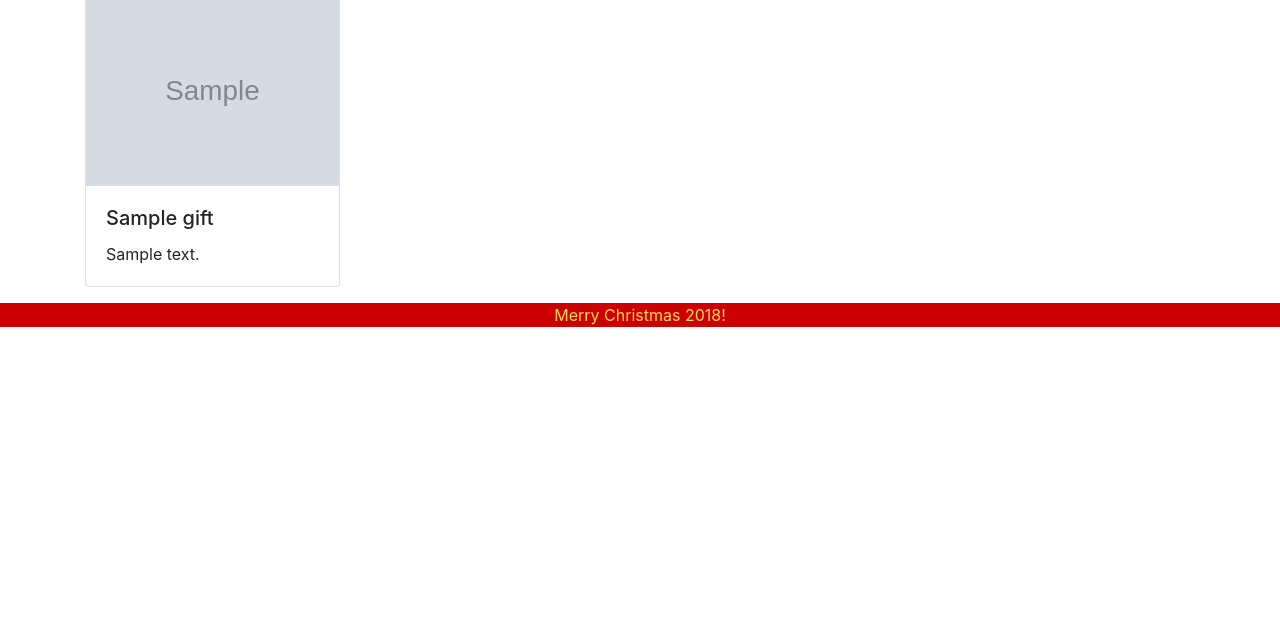
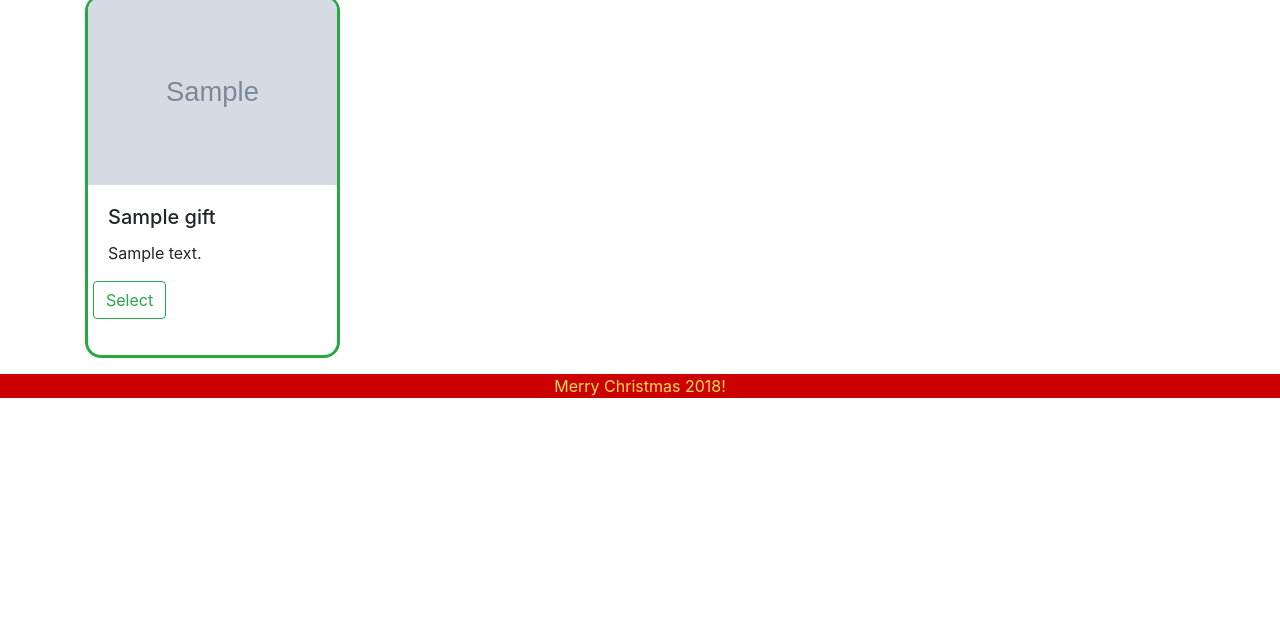
Before and after one commit to JMorris1575/christmas18, a Django app: template c18/gift/templates/gift/gift_list.html in a window 1280 px wide. Shown: the part 179-800 px from the top of the page. Run offline with Django 3.2, Linux system fonts and the light colour scheme; the template is opened without the code that fills it: most values are stand-ins (such as "Sample title", 1, 10 or a date in 2020); grey boxes marked "Sample" are stand-in pictures; some libraries are stand-ins or nearby versions.

Commit message:
Working on Gift List cards

```diff
--- a/c18/gift/templates/gift/gift_list.html
+++ b/c18/gift/templates/gift/gift_list.html
@@ -4,15 +4,42 @@
 {% block content %}
     <div class="row">
         {% for gift in gifts %}
+            {% if gift.selected %}
+                <!-- Section for Selected Gifts -->
                 <div class="col-sm-6 col-md-4 col-lg-3 my-3">
-                <div class="card h-100">
+                    <div class="card gift-card h-100 border-primary">
                         <img class="card-img-top" src="{% static gift.get_image_filename %}" alt="Image of {{ gift }}">
                         <div class="card-body">
                             <h5 class="card-title">{{ gift }}</h5>
                             <p class="card-text">{{ gift.description }}</p>
+                            <div class="row">
+
                             </div>
                         </div>
                     </div>
+                </div>
+            {% else %}
+                <!-- Section for Unselected Gifts -->
+                <div class="col-sm-6 col-md-4 col-lg-3 my-3">
+                    <div class="card gift-card h-100 border-success">
+                        <img class="card-img-top" src="{% static gift.get_image_filename %}" alt="Image of {{ gift }}">
+                        <div class="card-body">
+                            <h5 class="card-title">{{ gift }}</h5>
+                            <p class="card-text">{{ gift.description }}</p>
+                            <div class="row">
+                                {% if user_has_gift %}
+                                    <button class="btn btn-outline-success" disabled>Select</button>
+                                {% else %}
+                                    <form action="{% url 'gift:select' gift.gift_number %}" method="post">
+                                        {% csrf_token %}
+                                        <button class="btn btn-outline-success" type="submit">Select</button>
+                                    </form>
+                                {% endif %}
+                            </div>
+                        </div>
+                    </div>
+                </div>
+            {% endif %}
         {% endfor %}
     </div>
 {% endblock %}
--- a/c18/gift/urls.py
+++ b/c18/gift/urls.py
@@ -1,9 +1,10 @@
 from django.urls import path
 from django.contrib.auth.decorators import login_required
 
-from .views import GiftListView
+from .views import GiftListView, GiftSelectView
 
 app_name = 'gift'
 urlpatterns = [
     path('gift-list/', login_required(GiftListView.as_view()), name="home"),
+    path('<int:gift_number>/select/', login_required(GiftSelectView.as_view()), name="select")
 ]
--- a/c18/static/site/scss/styles.scss
+++ b/c18/static/site/scss/styles.scss
@@ -30,6 +30,16 @@ header img:hover {
     opacity: 1.0;
 }
 
+.gift-card {
+    border: 3px solid;
+    border-radius: 1rem;
+}
+
+.gift-card img {
+    border-top-left-radius: 0.75rem;
+    border-top-right-radius: 0.75rem;
+}
+
 .header-text {
     font-family: 'Great Vibes', cursive;
     font-size: 4rem;
```
Also changed, not shown: c18/base_classes.py (added, +12 -0 lines), c18/gift/models.py (+4 -4 lines), c18/gift/views.py (+15 -3 lines), c18/utilities.py (+5 -5 lines), c18/static/site/css/styles.css, 1 other file. Lines whose indentation alone changed are shown as unchanged.
